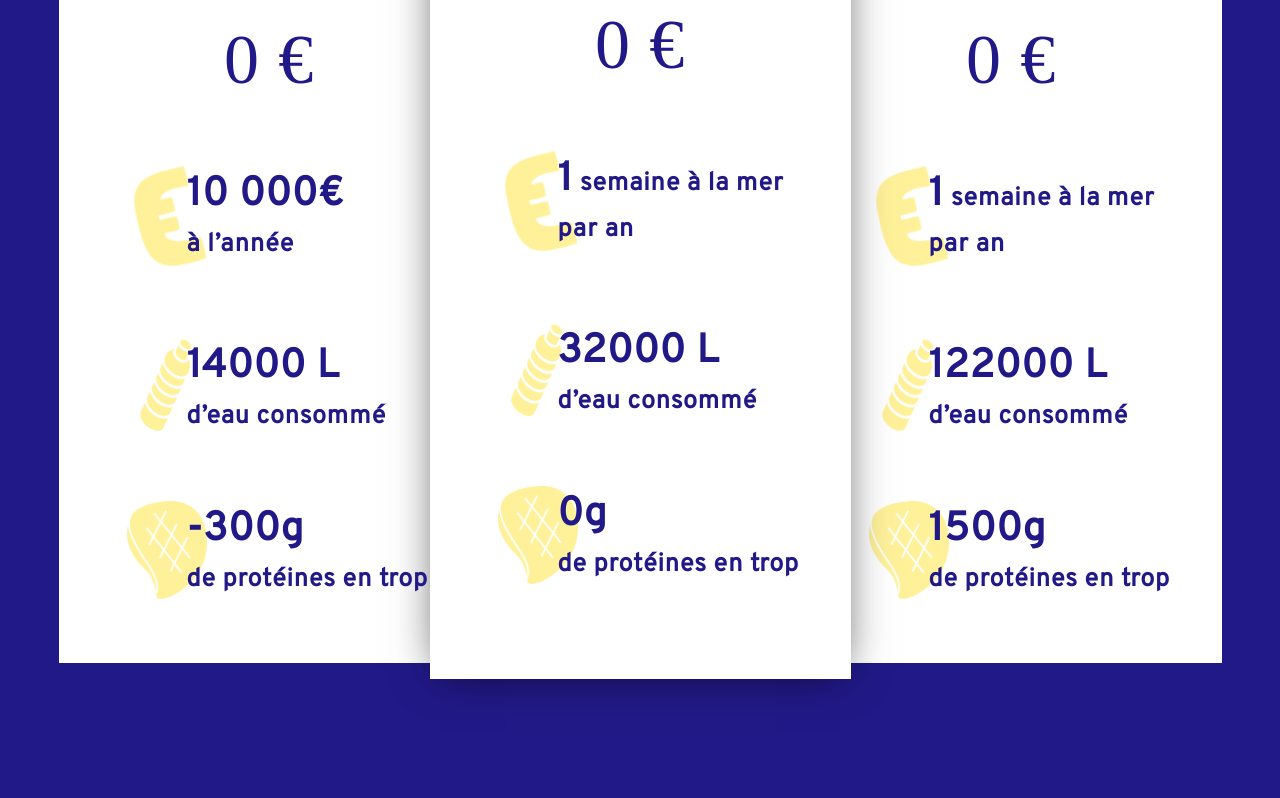
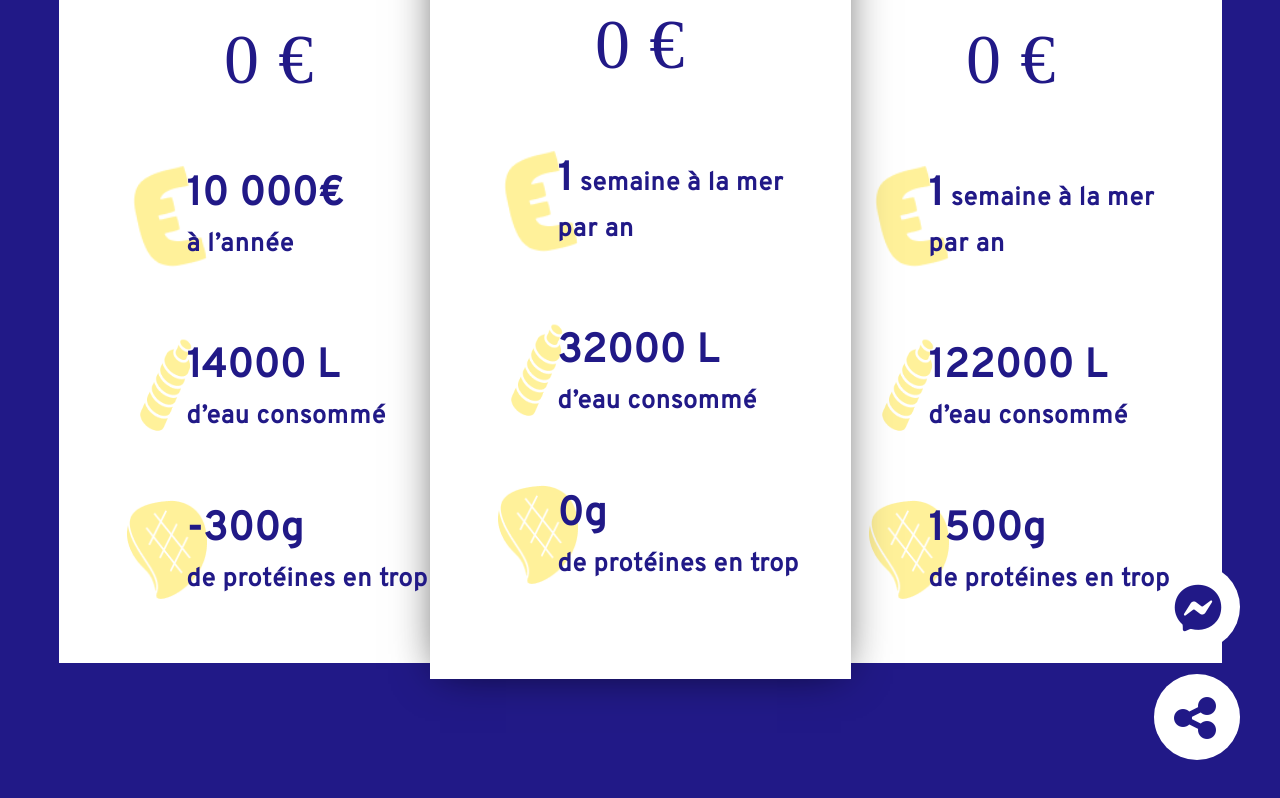
Before and after one commit to YamShadow/Meet-Your-Meat, a Vue app: page / in a window 1280 px wide. Both pictures are taken after a click on the button "Eco'nomise". Shown: the part 1052-1850 px from the top of the page. Built offline with nearby package versions, Linux system fonts and the light colour scheme; a web font is replaced by a local one.

Commit message:
Add button share and bot

```diff
--- a/public/index.html
+++ b/public/index.html
@@ -8,6 +8,7 @@
   <link href="https://cdn.jsdelivr.net/npm/tailwindcss/dist/tailwind.min.css" rel="stylesheet" />
   <link href="https://fonts.googleapis.com/css?family=Overpass&display=swap" rel="stylesheet">
   <link href="https://fonts.googleapis.com/css?family=Londrina+Solid&display=swap" rel="stylesheet">
+  <script src="https://kit.fontawesome.com/68d922a51c.js"></script>
   <link rel="icon" href="<%= BASE_URL %>favicon.ico">
   <title>meetyourmeat</title>
 </head>
--- a/src/components/Result.vue
+++ b/src/components/Result.vue
@@ -21,6 +21,13 @@
       :proteine="data.proteine2Vege"
       orientation="right"
     ></Regime>
+
+    <div class="button bot">
+      <i class="fab fa-facebook-messenger"></i>
+    </div>
+    <div class="button share">
+      <i class="fas fa-share-alt"></i>
+    </div>
 
     <!-- <p>Somme repas carnivore</p>
     <p>{{ data.repasActuel.toFixed(2) }}</p>
@@ -95,4 +102,29 @@ li {
 a {
   color: #42b983;
 }
+.button {
+  height: 86px;
+  width: 86px;
+  border-radius: 50px;
+  background-color: #fff;
+}
+
+.bot {
+  position: absolute;
+  right: 40px;
+  bottom: 150px;
+}
+.share {
+  position: absolute;
+  right: 40px;
+  bottom: 40px;
+}
+
+i {
+  font-size: 3rem;
+  position: relative;
+  left: 20px;
+  top: 20px;
+  color: #211987;
+}
 </style>
--- a/src/views/Home.vue
+++ b/src/views/Home.vue
@@ -35,7 +35,7 @@
       </div>
     </div>
 
-    <div v-if="dataResult.display">
+    <div v-if="dataResult.display" class="relative">
       <Result :data="dataResult"></Result>
     </div>
   </div>
```
